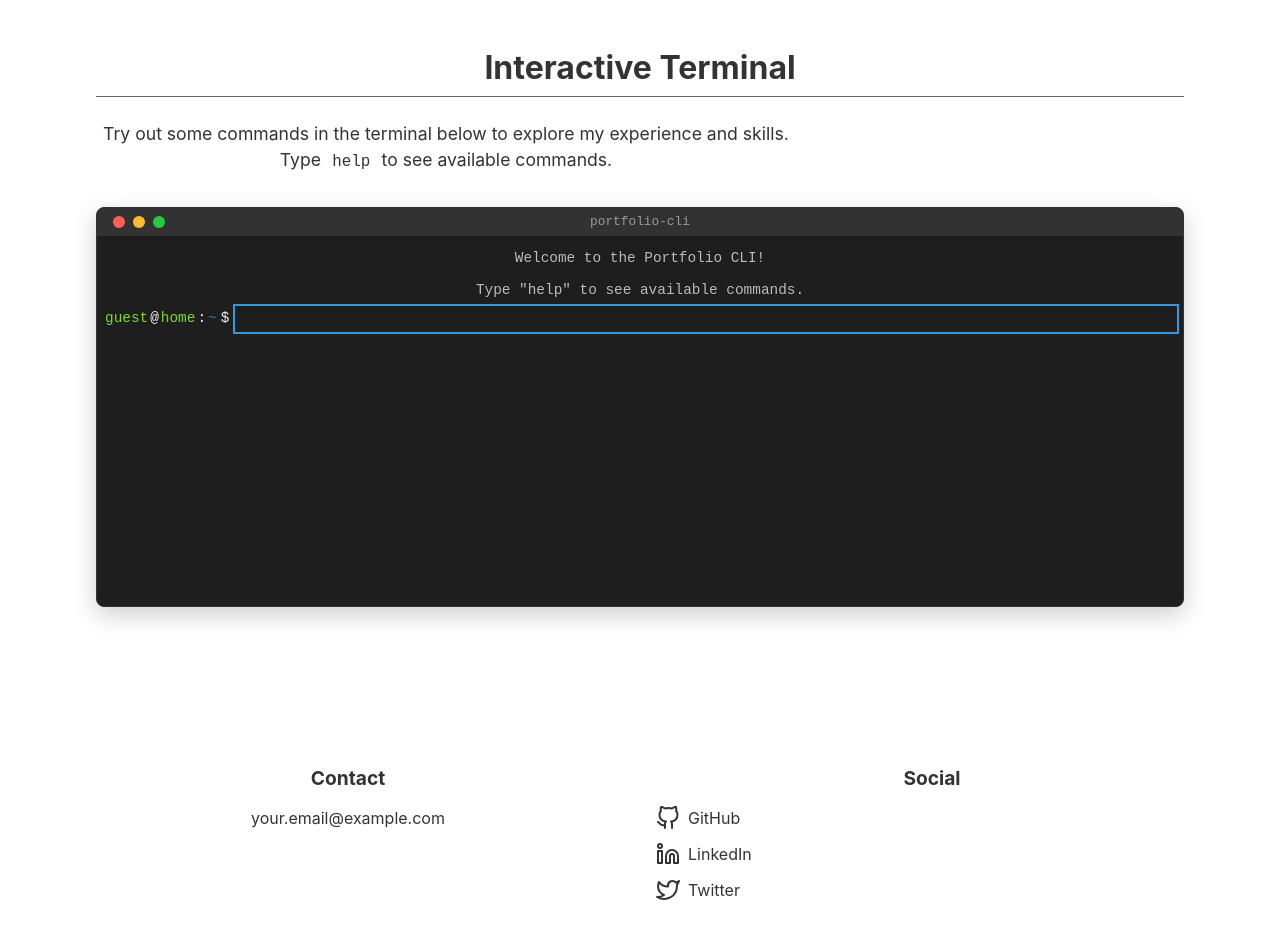
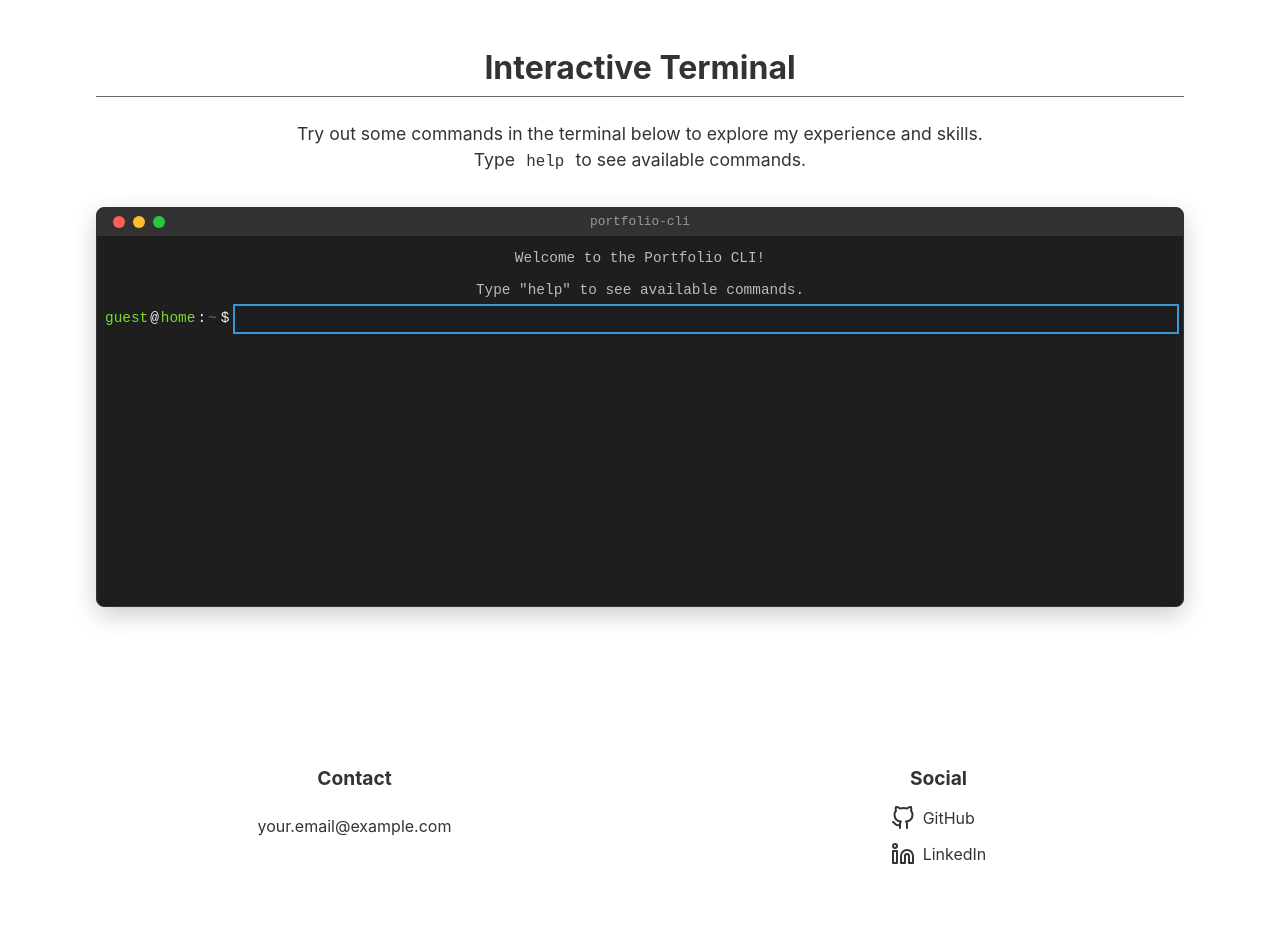
Before and after one commit to CarlosDanielDev/portfolio, a React (Vite) app: page / in a window 1280 px wide. Shown: the part 900-1841 px from the top of the page. Built offline with nearby package versions, Linux system fonts and the light colour scheme.

Commit message:
style: center align section description in App.css and update Footer styles for better layout; update social links in Footer.tsx with new profile URLs

```diff
--- a/src/App.css
+++ b/src/App.css
@@ -73,6 +73,8 @@
 .section-description {
   font-size: 1.1rem;
   margin-bottom: 2rem;
+  margin-left: auto;
+  margin-right: auto;
   color: var(--text-secondary-color);
   max-width: 700px;
 }
--- a/src/presentation/components/Footer.css
+++ b/src/presentation/components/Footer.css
@@ -16,10 +16,12 @@
 }
 
 .footer-section {
-  flex: 1;
   min-width: 200px;
   margin-bottom: 1.5rem;
   padding: 0 1rem;
+  display: flex;
+  align-items: center;
+  flex-direction: column;
 }
 
 .footer-section h3 {
--- a/src/presentation/components/Footer.tsx
+++ b/src/presentation/components/Footer.tsx
@@ -16,25 +16,19 @@ export function Footer() {
         <div className="footer-section">
           <h3>Social</h3>
           <div className="social-links">
-            <a href="https://github.com/yourusername" target="_blank" rel="noopener noreferrer" className="social-link">
+            <a href="https://github.com/CarlosDanielDev" target="_blank" rel="noopener noreferrer" className="social-link">
               <svg xmlns="http://www.w3.org/2000/svg" width="24" height="24" viewBox="0 0 24 24" fill="none" stroke="currentColor" strokeWidth="2" strokeLinecap="round" strokeLinejoin="round">
                 <path d="M9 19c-5 1.5-5-2.5-7-3m14 6v-3.87a3.37 3.37 0 0 0-.94-2.61c3.14-.35 6.44-1.54 6.44-7A5.44 5.44 0 0 0 20 4.77 5.07 5.07 0 0 0 19.91 1S18.73.65 16 2.48a13.38 13.38 0 0 0-7 0C6.27.65 5.09 1 5.09 1A5.07 5.07 0 0 0 5 4.77a5.44 5.44 0 0 0-1.5 3.78c0 5.42 3.3 6.61 6.44 7A3.37 3.37 0 0 0 9 18.13V22"></path>
               </svg>
               GitHub
             </a>
-            <a href="https://linkedin.com/in/yourprofile" target="_blank" rel="noopener noreferrer" className="social-link">
+            <a href="https://www.linkedin.com/in/carlos-daniel-70733b190" target="_blank" rel="noopener noreferrer" className="social-link">
               <svg xmlns="http://www.w3.org/2000/svg" width="24" height="24" viewBox="0 0 24 24" fill="none" stroke="currentColor" strokeWidth="2" strokeLinecap="round" strokeLinejoin="round">
                 <path d="M16 8a6 6 0 0 1 6 6v7h-4v-7a2 2 0 0 0-2-2 2 2 0 0 0-2 2v7h-4v-7a6 6 0 0 1 6-6z"></path>
                 <rect x="2" y="9" width="4" height="12"></rect>
                 <circle cx="4" cy="4" r="2"></circle>
               </svg>
               LinkedIn
-            </a>
-            <a href="https://twitter.com/yourusername" target="_blank" rel="noopener noreferrer" className="social-link">
-              <svg xmlns="http://www.w3.org/2000/svg" width="24" height="24" viewBox="0 0 24 24" fill="none" stroke="currentColor" strokeWidth="2" strokeLinecap="round" strokeLinejoin="round">
-                <path d="M23 3a10.9 10.9 0 0 1-3.14 1.53 4.48 4.48 0 0 0-7.86 3v1A10.66 10.66 0 0 1 3 4s-4 9 5 13a11.64 11.64 0 0 1-7 2c9 5 20 0 20-11.5a4.5 4.5 0 0 0-.08-.83A7.72 7.72 0 0 0 23 3z"></path>
-              </svg>
-              Twitter
             </a>
           </div>
         </div>
```
